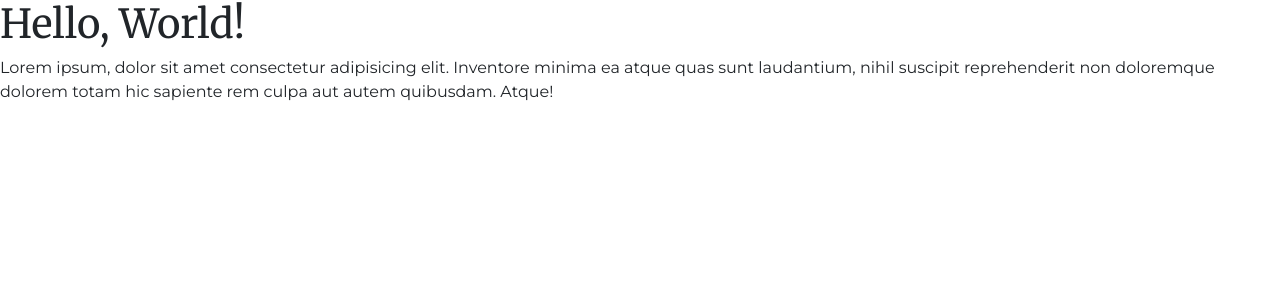
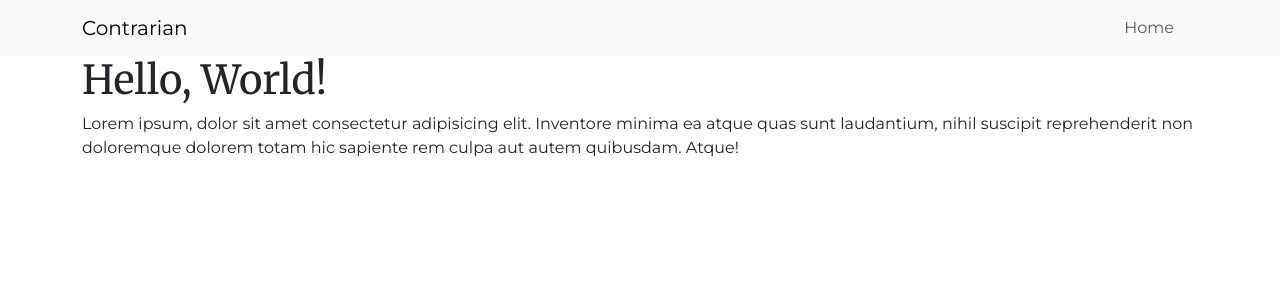
Before and after one commit to ContrarianMBA/www.contrarian.mba, a Next.js app: page / in a window 1280 px wide. Shown: the top 300 px of the page. Built offline with nearby package versions, Linux system fonts and the light colour scheme.

Commit message:
Add header component (#4)

```diff
--- a/package.json
+++ b/package.json
@@ -15,6 +15,7 @@
     "bootstrap": "^5.3.1",
     "next": "13.4.12",
     "react": "18.2.0",
+    "react-bootstrap": "^2.8.0",
     "react-dom": "18.2.0",
     "typescript": "5.1.6"
   },
--- /dev/null
+++ b/src/app/components/Header/index.tsx
@@ -0,0 +1,26 @@
+'use client'
+import { Container, Nav, Navbar, Offcanvas } from 'react-bootstrap'
+import { SITE_NAME } from '@/app/constants'
+
+export function Header() {
+  return (
+    <header>
+      <Navbar expand="lg" className="bg-body-tertiary">
+        <Container>
+          <Navbar.Brand href="/">{SITE_NAME}</Navbar.Brand>
+          <Navbar.Toggle aria-controls="main-navbar-nav" />
+          <Navbar.Offcanvas id="main-navbar-nav" placement="end">
+            <Offcanvas.Header closeButton>
+              <Offcanvas.Title>{SITE_NAME}</Offcanvas.Title>
+            </Offcanvas.Header>
+            <Offcanvas.Body>
+              <Nav className="justify-content-end flex-grow-1 pe-3">
+                <Nav.Link href="/">Home</Nav.Link>
+              </Nav>
+            </Offcanvas.Body>
+          </Navbar.Offcanvas>
+        </Container>
+      </Navbar>
+    </header>
+  )
+}
--- /dev/null
+++ b/src/app/constants/general.ts
@@ -0,0 +1 @@
+export const SITE_NAME = 'Contrarian'
--- /dev/null
+++ b/src/app/constants/index.ts
@@ -0,0 +1 @@
+export * from './general'
--- a/src/app/layout.tsx
+++ b/src/app/layout.tsx
@@ -2,6 +2,7 @@ import React from 'react'
 import type { Metadata } from 'next'
 import { Montserrat, Merriweather } from 'next/font/google'
 import '@/app/scss/style.scss'
+import { Header } from '@/app/components/Header'
 
 const montserrat = Montserrat({
   subsets: ['latin'],
@@ -31,7 +32,10 @@ export default function RootLayout({ children }: Props) {
       lang="en"
       className={`${montserrat.variable} ${merriweather.variable}`}
     >
-      <body>{children}</body>
+      <body className="d-flex flex-column">
+        <Header />
+        {children}
+      </body>
     </html>
   )
 }
--- a/src/app/page.tsx
+++ b/src/app/page.tsx
@@ -1,6 +1,10 @@
+'use client'
+import { Container } from 'react-bootstrap'
+
 export default function Home() {
   return (
     <main>
+      <Container>
         <h1>Hello, World!</h1>
         <p>
           Lorem ipsum, dolor sit amet consectetur adipisicing elit. Inventore
@@ -8,6 +12,7 @@ export default function Home() {
           doloremque dolorem totam hic sapiente rem culpa aut autem quibusdam.
           Atque!
         </p>
+      </Container>
     </main>
   )
 }
--- a/src/app/scss/style.scss
+++ b/src/app/scss/style.scss
@@ -31,11 +31,13 @@
 @import "../../../node_modules/bootstrap/scss/nav";
 @import "../../../node_modules/bootstrap/scss/navbar";
 @import "../../../node_modules/bootstrap/scss/dropdown";
+@import "../../../node_modules/bootstrap/scss/offcanvas";
+@import "../../../node_modules/bootstrap/scss/close";
+@import "../../../node_modules/bootstrap/scss/transitions";
 
 // Additional parts of bootstrap.
 // Uncomment as needed
 // @import "../../../node_modules/bootstrap/scss/tables";
-// @import "../../../node_modules/bootstrap/scss/transitions";
 // @import "../../../node_modules/bootstrap/scss/card";
 // @import "../../../node_modules/bootstrap/scss/accordion";
 // @import "../../../node_modules/bootstrap/scss/breadcrumb";
@@ -44,14 +46,12 @@
 // @import "../../../node_modules/bootstrap/scss/alert";
 // @import "../../../node_modules/bootstrap/scss/progress";
 // @import "../../../node_modules/bootstrap/scss/list-group";
-// @import "../../../node_modules/bootstrap/scss/close";
 // @import "../../../node_modules/bootstrap/scss/toasts";
 // @import "../../../node_modules/bootstrap/scss/modal";
 // @import "../../../node_modules/bootstrap/scss/tooltip";
 // @import "../../../node_modules/bootstrap/scss/popover";
 // @import "../../../node_modules/bootstrap/scss/carousel";
 // @import "../../../node_modules/bootstrap/scss/spinners";
-// @import "../../../node_modules/bootstrap/scss/offcanvas";
 // @import "../../../node_modules/bootstrap/scss/placeholders";
 
 // Helpers
```
Also changed, not shown: 1 other file (tests, documents, lock files or other folders). Lines whose indentation alone changed are shown as unchanged.
